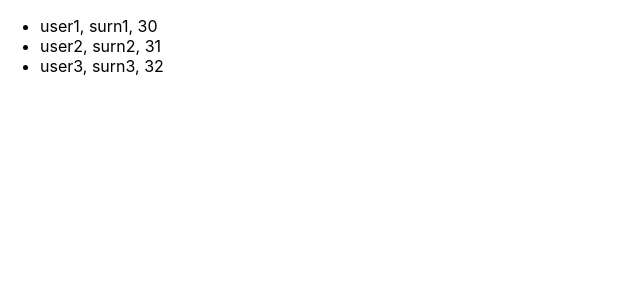
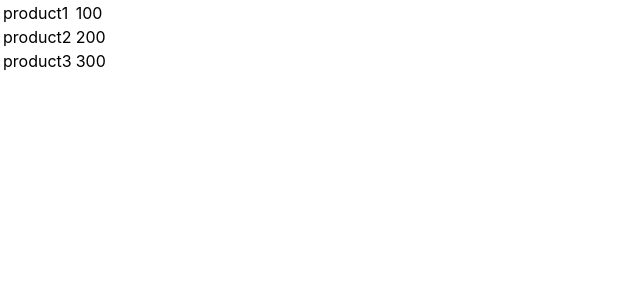
Before and after one commit to teddysbeard/myapp, a React (Create React App) app: page / in a window 1280 px wide. Shown: the top 300 px of the page, without its empty margins (0-640 px from the left). Built offline with nearby package versions, Linux system fonts and the light colour scheme.

Commit message:
feat: add HTML-table topic

```diff
--- a/src/App.js
+++ b/src/App.js
@@ -277,7 +277,7 @@ function App() {
       */
     /* ------------------------------------------------------------------- */
     /* Задание 1. Выведите элементы этого массива в виде списка ul. */
-    const users = [
+    /* const users = [
     {id: '1', name: 'user1', surn: 'surn1', age: 30},
     {id: '2', name: 'user2', surn: 'surn2', age: 31},
     {id: '3', name: 'user3', surn: 'surn3', age: 32},
@@ -293,7 +293,7 @@ function App() {
     <ul>
     {res}
     </ul>
-    );
+    ); */
     /* ------------------------------------------------------------------- */
     /* Уникальные ключи через id в React */
     /* const prods = [
@@ -304,14 +304,34 @@ function App() {
     const res = prods.map(function(item) {
       // атрибут key не отображается в верстке
       return <p key={item.id}>
-        <span>{item.name}: </span>
-        <span>{item.cost} </span>
+      <span>{item.name}: </span>
+      <span>{item.cost} </span>
       </p>;
     });
 
     return <div>
-      {res}
+    {res}
     </div>; */
+  /* ------------------------------------------------------------------- */
+  /* Вывод массива объектов в виде HTML таблицы в React */
+  const prods = [
+    {id: 1, name: 'product1', cost: 100},
+    {id: 2, name: 'product2', cost: 200},
+    {id: 3, name: 'product3', cost: 300},
+  ];
+  const rows = prods.map(function(item) {
+    return <tr key={item.id}>
+    <td>{item.name}</td>
+    <td>{item.cost}</td>
+    </tr>;
+  });
+  return (
+  <table>
+    <tbody>
+      {rows}
+    </tbody>
+  </table>
+  )
 
 }
 
```
